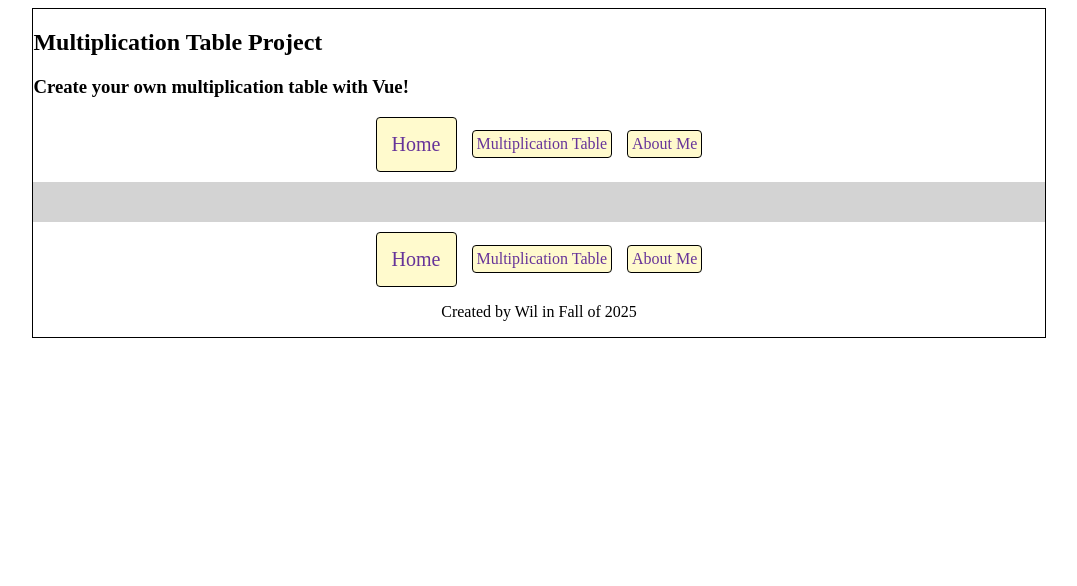
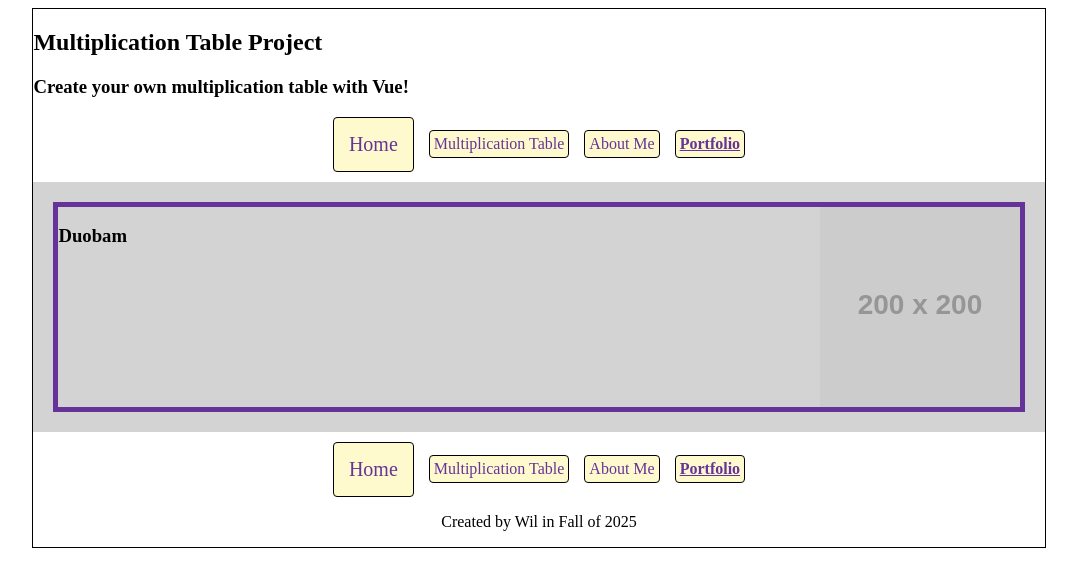
Before and after one commit to sherr174/vue_project, a Vue app: page /examples/portfolio/1 in a window 1280 px wide. Shown: the top 586 px of the page, without its empty margins (101-1178 px from the left). Built offline with nearby package versions, Linux system fonts and the light colour scheme.

Commit message:
New portfolio details pages

```diff
--- a/src/Components/navbar.vue
+++ b/src/Components/navbar.vue
@@ -7,6 +7,7 @@ import my_button from "@/Components/my_button.vue";
     <my_button link_text="Home" route_name="home" theme="primary"/>
     <my_button link_text="Multiplication Table" route_name="multiplication_table"/>
     <my_button link_text="About Me" route_name="about_me"/>
+    <my_button link_text="Portfolio" route_name="portfolio_landing_page"/>
   </nav>
 </template>
 
--- a/src/router/index.js
+++ b/src/router/index.js
@@ -1,8 +1,9 @@
-import { createRouter, createWebHistory } from 'vue-router'
+import {createRouter, createWebHistory} from 'vue-router'
 import home from '../views/home.vue';
 import multiplication_table from '../views/multiplication_table.vue';
 import about_me from '../views/about_me.vue';
 import all_items from "@/views/portfolio/all_items.vue";
+import portfolio_item_details from '@/views/portfolio/portfolio_item_details.vue';
 
 
 const router = createRouter({
@@ -24,9 +25,19 @@ const router = createRouter({
       component: about_me
     },
     {
-      path: '/portfolio',
-      name: 'portfolio',
-      component: all_items
+      path: '/examples/portfolio',
+      children: [
+        {
+          path: '',
+          name: 'portfolio_landing_page',
+          component: all_items
+        },
+        {
+          path: ':portfolio_id',
+          name: 'portfolio_item_details',
+          component: portfolio_item_details,
+        }
+      ]
     }
   ]
 })
--- a/src/views/portfolio/all_items.vue
+++ b/src/views/portfolio/all_items.vue
@@ -1,5 +1,6 @@
 <script setup>
 import portfolio_data from '@/data/portfolio.json'
+import portfolio_item_details from "@/views/portfolio/portfolio_item_details.vue";
 </script>
 
 <template>
@@ -9,6 +10,7 @@ import portfolio_data from '@/data/portfolio.json'
     <div class="preview_card" v-for="portfolio_item in portfolio_data" :key="portfolio_item.id">
       <img :src="portfolio_item.thumbnail" alt="image_goes_here_dummy"/>
       <div>{{ portfolio_item.title }}</div>
+      <router-link :to="{name:'portfolio_item_details', params: {portfolio_id: portfolio_item.id}}">More Details</router-link>
     </div>
   </div>
 </template>
--- /dev/null
+++ b/src/views/portfolio/portfolio_item_details.vue
@@ -0,0 +1,26 @@
+<script setup>
+import {useRoute} from "vue-router";
+import portfolio_data from '@/data/portfolio.json'
+
+const route = useRoute()
+const item_data = portfolio_data.filter(portfolio_thing => portfolio_thing.id === Number(route.params.portfolio_id))[0]
+</script>
+
+<template>
+  <div v-if="item_data">
+    <div class="top_line">
+      <h1>{{item_data.title}}</h1>
+      <img :src="item_data.thumbnail"/>
+    </div>
+  </div>
+
+  <p v-else>Sorry, this project doesn't exist!</p>
+</template>
+
+<style scoped>
+.top_line{
+  display: flex;
+  justify-content: space-between;
+  border: 5px solid rebeccapurple;
+}
+</style>
```
